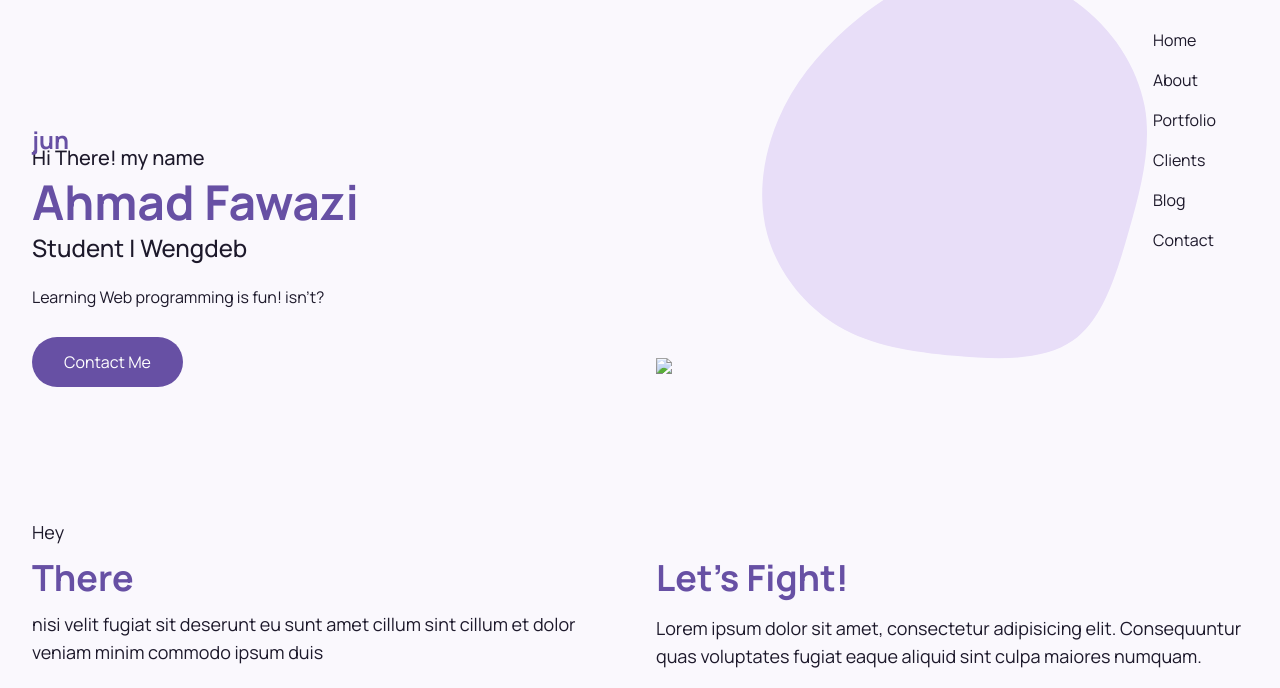
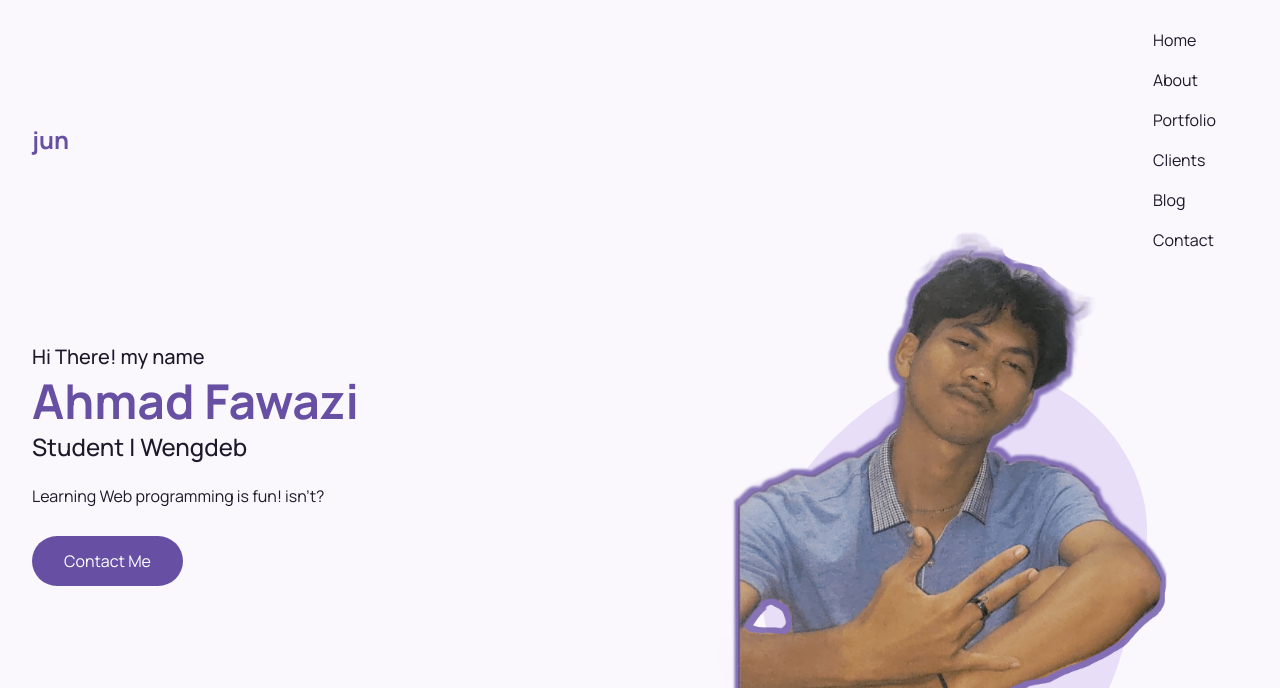
Before and after one commit to junnn6ix/ahmad-fawazi, a website: page index.html in a window 1280 px wide. Shown: the top 688 px of the page. Drawn offline with Linux system fonts and the light colour scheme.

Commit message:
Update index.html

```diff
--- a/index.html
+++ b/index.html
@@ -68,7 +68,7 @@
 
                 <div class="w-full self-end px-4 lg:w-1/2 lg:top-0 lg:right-0">
                     <div class="relative mt-10 lg:mt-9 lg:right-0 lg:mt-0">
-                    <img src="profile.png" class="max-w-full mx-auto bottom-0 sm:scale-100 md:scale-125">
+                        <img src="dist/profile.png" class="max-w-full mx-auto bottom-0 sm:scale-100 md:scale-125">
                         <span class="absolute bottom-0 -z-10 left-1/2 -translate-x-1/2 scale-100 md:scale-125 md:top-6">
                             <svg width="400" height="400" viewBox="0 0 200 200" xmlns="http://www.w3.org/2000/svg"><path fill="#E8DEF8" d="M50.9,-70C65.3,-59.6,75.7,-43.8,78.7,-27.3C81.6,-10.8,77,6.3,72,23.9C67,41.4,61.5,59.3,49.5,67.9C37.4,76.5,18.7,75.8,1.2,74.2C-16.4,72.6,-32.8,70.1,-46.4,62.1C-60.1,54,-71,40.3,-75.3,25C-79.6,9.6,-77.2,-7.4,-71,-22C-64.8,-36.7,-54.8,-49.1,-42.3,-60.1C-29.8,-71,-14.9,-80.5,1.7,-82.9C18.3,-85.2,36.5,-80.3,50.9,-70Z"
                             transform="translate(100 100) scale(1.225)" /></svg>
```
Lines whose indentation alone changed are shown as unchanged.
